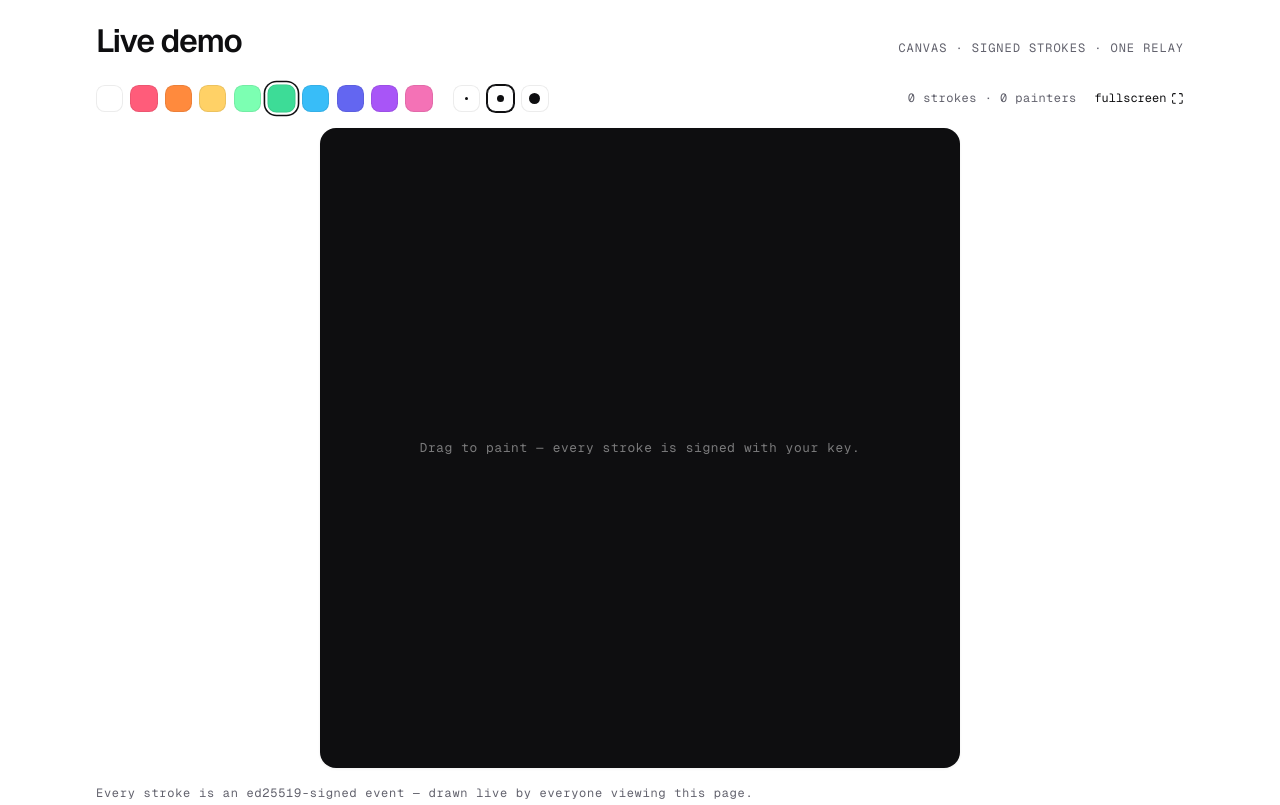
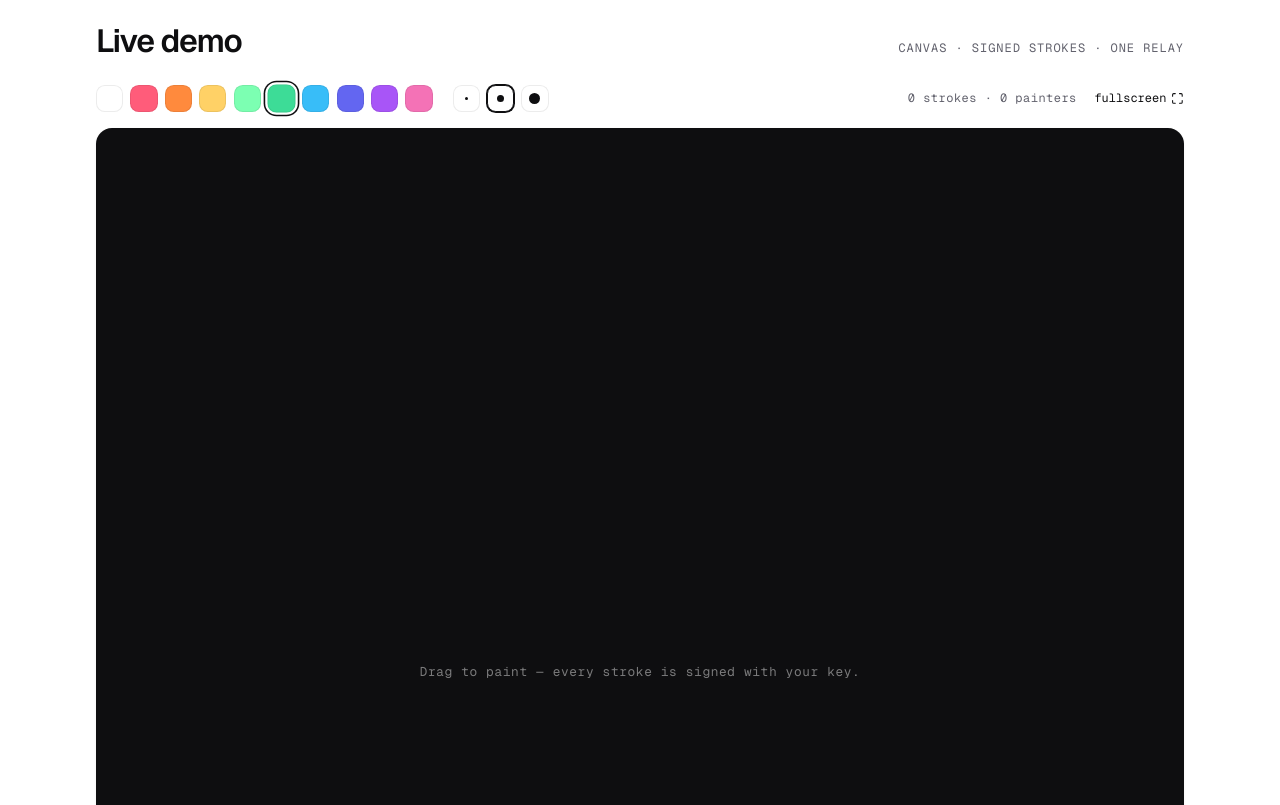
Before and after one commit to rabta-protocol/website, a plain HTML site: page index.html in a window 1280 px wide. Shown: the part 2120-2925 px from the top of the page. Drawn offline with nearby package versions, Linux system fonts and the light colour scheme; no server answers.

Commit message:
board fills full content width

```diff
--- a/index.html
+++ b/index.html
@@ -367,7 +367,7 @@
     width: min(100vw, 100vh); height: min(100vw, 100vh);
   }
   .board-frame {
-    position: relative; align-self: center; width: 100%; max-width: 40rem;
+    position: relative; width: 100%;
     border: 1px solid var(--line); border-radius: 1rem; overflow: hidden;
     background: #0e0e10; box-shadow: 0 1px 3px rgba(0, 0, 0, .06);
   }
```
